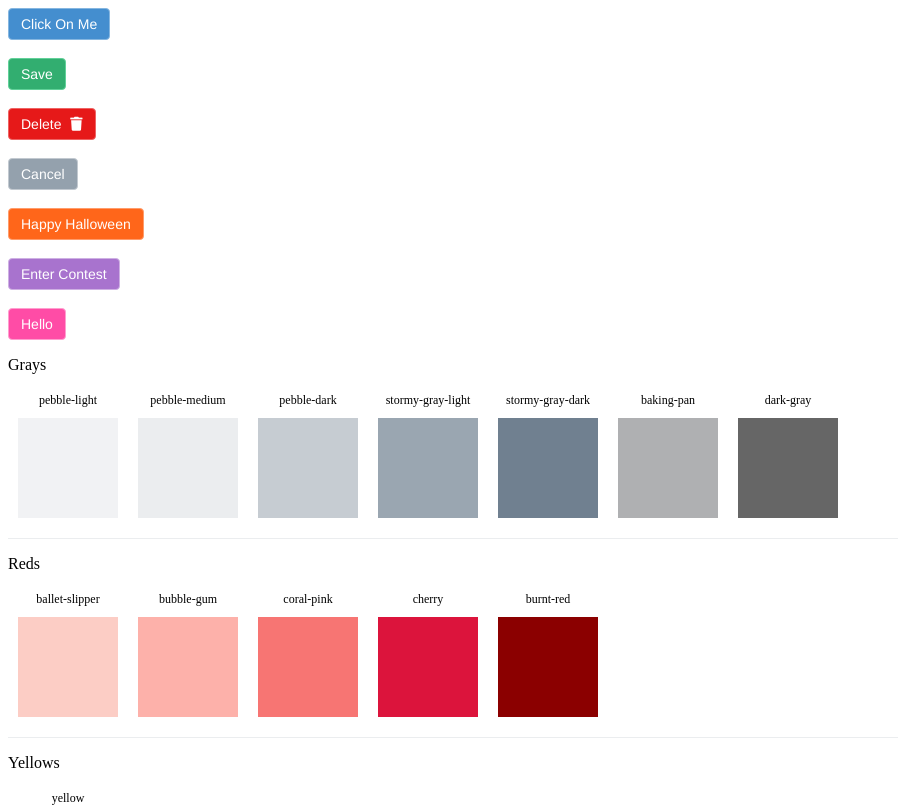
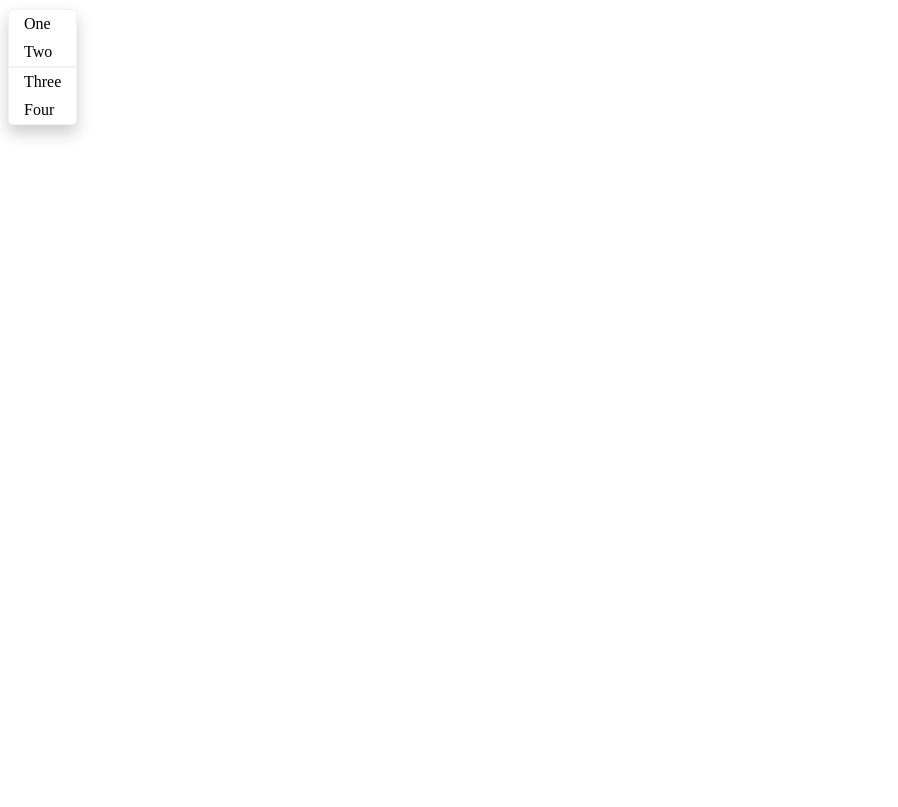
Before and after one commit to eecs-autograder/ag-website-vue, a Vue app: page / in a window 1280 px wide. Shown: the top 807 px of the page, without its empty margins (0-898 px from the left). Built offline with nearby package versions, Linux system fonts and the light colour scheme.

Commit message:
Added a context menu item component that is nested inside the context menu component.

```diff
--- /dev/null
+++ b/src/components/context_menu.vue
@@ -0,0 +1,55 @@
+<template>
+  <div tabindex="1"
+    id="context-menu-container"
+    :style="[{display: d_is_open ? 'block' : 'none'}]"
+    @context_menu_item_clicked="fun()">
+    <slot name="context_menu_items">
+
+    </slot>
+  </div>
+</template>
+
+<script lang="ts">
+
+  import { Component, Prop, Vue } from 'vue-property-decorator';
+
+  @Component
+  export default class ContextMenu extends Vue {
+    d_options = ["Copy", "Paste", "Print"];
+
+    @Prop({default: true, type: Boolean})
+    is_open!: boolean;
+
+    d_is_open = false;
+
+    created() {
+      this.d_is_open = this.is_open;
+    }
+
+    fun() {
+      console.log("AHHHHH Clicked")
+    }
+
+    hide_context_menu() {
+      this.d_is_open = false;
+    }
+  }
+</script>
+
+<!-- Add "scoped" attribute to limit CSS to this component only -->
+<style scoped lang="scss">
+@import '@/styles/colors.scss';
+
+#context-menu-container {
+  background-color: white;
+  border: 1px solid $pebble-light;
+  border-radius: 5px;
+  box-shadow: 0 8px 16px 0 rgba(0,0,0,0.2);
+  display: block;
+  margin-top: 0.5px;
+  outline: none;
+  position: absolute;
+  z-index: 1;
+}
+
+</style>
--- /dev/null
+++ b/src/components/context_menu_item.vue
@@ -0,0 +1,56 @@
+<template>
+  <div class="context-menu-option"
+      :class="[{'hoverable-item': !disabled, 'first-child': first_child}]"
+      @click="check_if_valid_click()">
+    <slot name="label"> </slot>
+  </div>
+</template>
+
+<script lang="ts">
+  import ContextMenu from '@/components/context_menu.vue';
+  import { Component, Prop, Vue } from 'vue-property-decorator';
+
+  @Component
+  export default class ContextMenuItem extends Vue {
+
+    @Prop({default: false, type: Boolean})
+    disabled!: boolean;
+
+    @Prop({default: false, type: Boolean})
+    first_child!: boolean;
+
+    created() {
+      console.log(this.disabled);
+    }
+
+    check_if_valid_click() {
+      console.log("Clicked");
+      let parent = <ContextMenu> this.$parent;
+      if (!this.disabled) {
+        parent.hide_context_menu();
+        this.$emit('context_menu_item_clicked');
+      }
+    }
+
+  }
+</script>
+
+<!-- Add "scoped" attribute to limit CSS to this component only -->
+<style scoped lang="scss">
+  @import '@/styles/colors.scss';
+
+  .context-menu-option {
+    color: black;
+    padding: 5px 15px;
+  }
+
+  .first-child {
+    /*border-top: none;*/
+  }
+
+  .hoverable-item:hover {
+    background-color: $pebble-light;
+    cursor: pointer;
+  }
+
+</style>
--- a/src/components/hello_world.vue
+++ b/src/components/hello_world.vue
@@ -1,16 +1,17 @@
 <template>
   <div>
-    <ButtonDemo></ButtonDemo>
-    <ColorPaletteDemo></ColorPaletteDemo>
-    <DiffDemo></DiffDemo>
-    <DropdownDemo></DropdownDemo>
-    <DropdownTypeaheadDemo></DropdownTypeaheadDemo>
-    <ModalDemo></ModalDemo>
-    <MultiFileViewerDemo></MultiFileViewerDemo>
-    <TabsDemo></TabsDemo>
-    <TooltipDemo></TooltipDemo>
-    <ToggleDemo></ToggleDemo>
-    <ViewFileDemo></ViewFileDemo>
+    <!--<ButtonDemo></ButtonDemo>-->
+    <!--<ColorPaletteDemo></ColorPaletteDemo>-->
+    <ContextMenuDemo></ContextMenuDemo>
+    <!--<DiffDemo></DiffDemo>-->
+    <!--<DropdownDemo></DropdownDemo>-->
+    <!--<DropdownTypeaheadDemo></DropdownTypeaheadDemo>-->
+    <!--<ModalDemo></ModalDemo>-->
+    <!--<MultiFileViewerDemo></MultiFileViewerDemo>-->
+    <!--<TabsDemo></TabsDemo>-->
+    <!--<TooltipDemo></TooltipDemo>-->
+    <!--<ToggleDemo></ToggleDemo>-->
+    <!--<ViewFileDemo></ViewFileDemo>-->
   </div>
 </template>
 
@@ -25,6 +26,7 @@ import ViewFile from '@/components/view_file.vue';
 
 import ButtonDemo from '@/demos/button_demo.vue';
 import ColorPaletteDemo from '@/demos/color_palette_demo.vue';
+import ContextMenuDemo from '@/demos/context_menu_demo.vue';
 import DiffDemo from '@/demos/diff_demo.vue';
 import DropdownDemo from '@/demos/dropdown_demo.vue';
 import DropdownTypeaheadDemo from '@/demos/dropdown_typeahead_demo.vue';
@@ -39,6 +41,7 @@ import ViewFileDemo from '@/demos/view_file_demo.vue';
   components: {
     ButtonDemo,
     ColorPaletteDemo,
+    ContextMenuDemo,
     DiffDemo,
     Dropdown,
     DropdownDemo,
--- /dev/null
+++ b/src/demos/context_menu_demo.vue
@@ -0,0 +1,54 @@
+<template>
+  <div class="context-menu-demo">
+    <context-menu>
+      <template slot="context_menu_items">
+        <context-menu-item :first_child="true"
+                           @context_menu_item_clicked="fun('one')">
+          <template slot="label">
+            One
+          </template>
+        </context-menu-item>
+        <context-menu-item :disabled="true"
+                           @context_menu_item_clicked="fun('two')">
+          <template slot="label"> Two </template>
+        </context-menu-item>
+        <div class="divider"> </div>
+        <context-menu-item
+          @context_menu_item_clicked="fun('three')">
+          <template slot="label"> Three </template>
+        </context-menu-item>
+        <context-menu-item
+          @context_menu_item_clicked="fun('four')">
+          <template slot="label"> Four </template>
+        </context-menu-item>
+      </template>
+    </context-menu>
+  </div>
+</template>
+
+<script lang="ts">
+  import ContextMenu from '@/components/context_menu.vue';
+  import ContextMenuItem from '@/components/context_menu_item.vue';
+  import { Component, Prop, Vue } from 'vue-property-decorator';
+
+  @Component({
+    components: {ContextMenu, ContextMenuItem}
+  })
+  export default class ContextMenuDemo extends Vue {
+
+    fun(word: string) {
+      console.log('You have clicked on: ' + word);
+    }
+
+  }
+</script>
+
+<!-- Add "scoped" attribute to limit CSS to this component only -->
+<style scoped lang="scss">
+  @import '@/styles/colors.scss';
+
+.divider {
+  border-bottom: 2px solid $pebble-light;
+}
+
+</style>
```
Also changed, not shown: tests/test_context_menu.ts (added).
